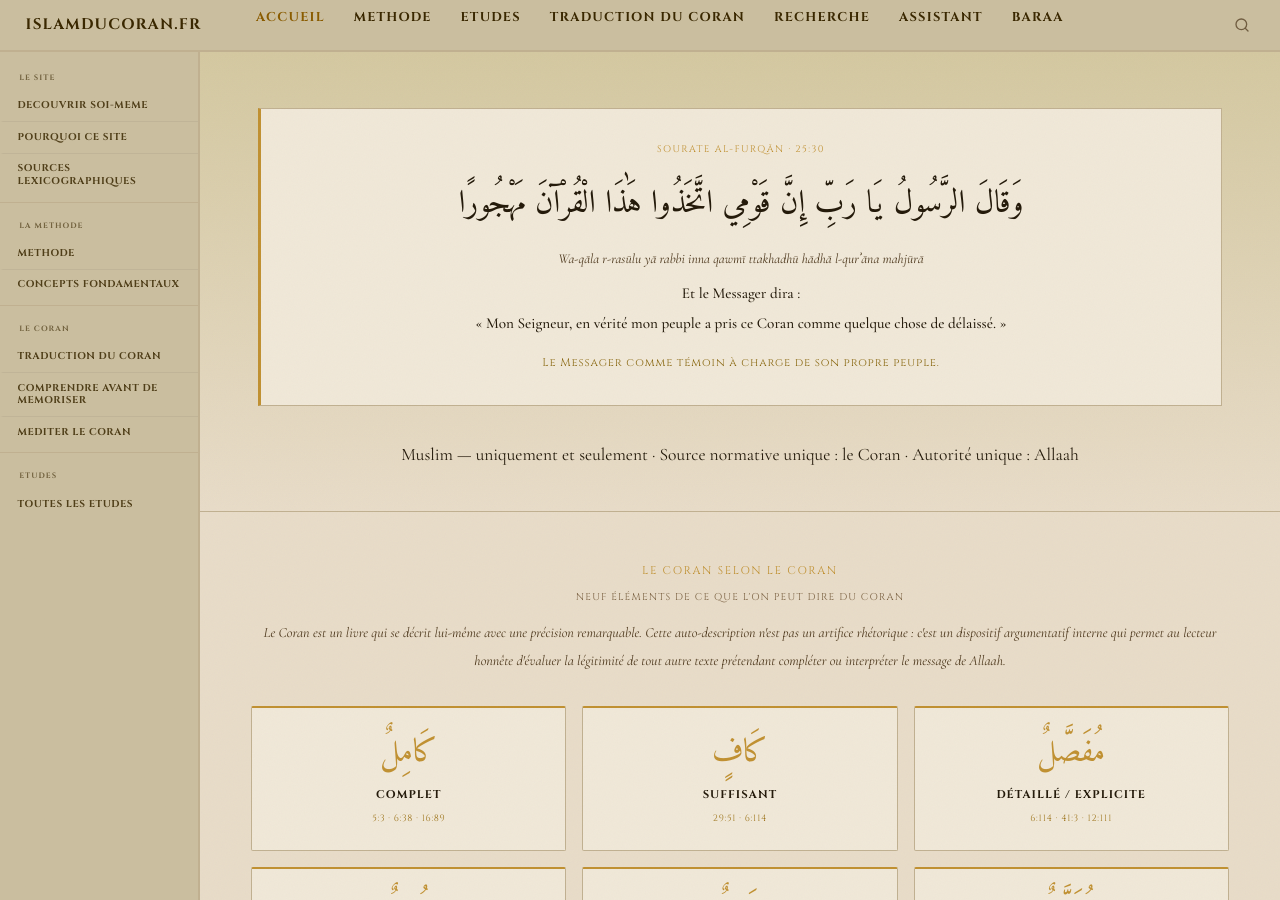
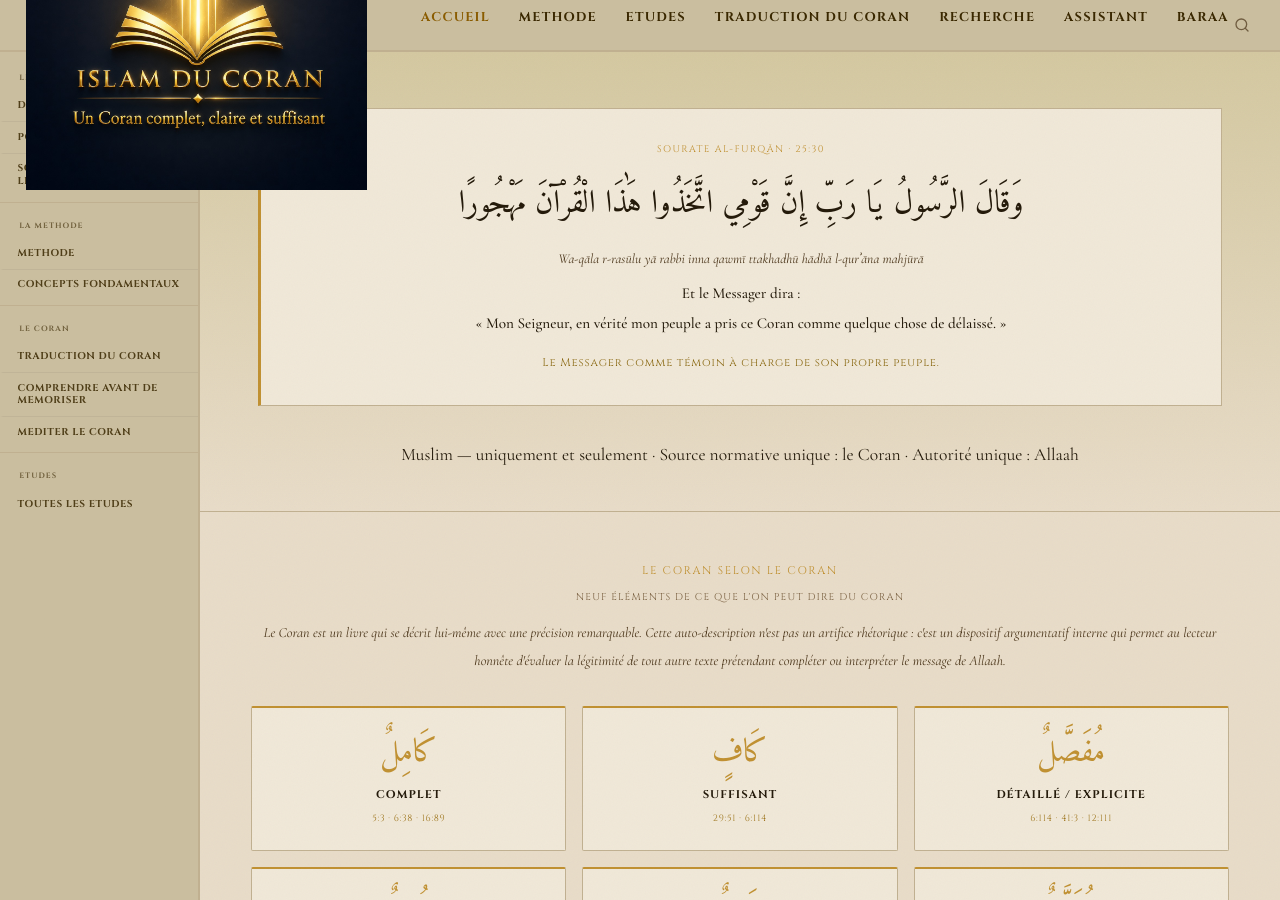
Before and after one commit to Makhuwcoder/islamducoran, a Jekyll site: the page built from index.md, in a window 1280 px wide and 900 px high. Built offline with Jekyll 4.4.1, drawn with Linux system fonts in a browser that asks for light colours.

Commit message:
Nav: logo image à la place du texte

```diff
--- a/_includes/nav.html
+++ b/_includes/nav.html
@@ -1,7 +1,9 @@
 <nav class="site-nav" role="navigation" aria-label="Navigation principale">
 
   <a class="site-nav__logo" href="{{ '/' | relative_url }}">
-    islamducoran.fr
+    <img src="{{ '/assets/img/logo.png' | relative_url }}"
+         alt="Islam du Coran"
+         class="site-nav__logo-img">
   </a>
 
   <ul class="site-nav__links" id="nav-links" role="list">
```
